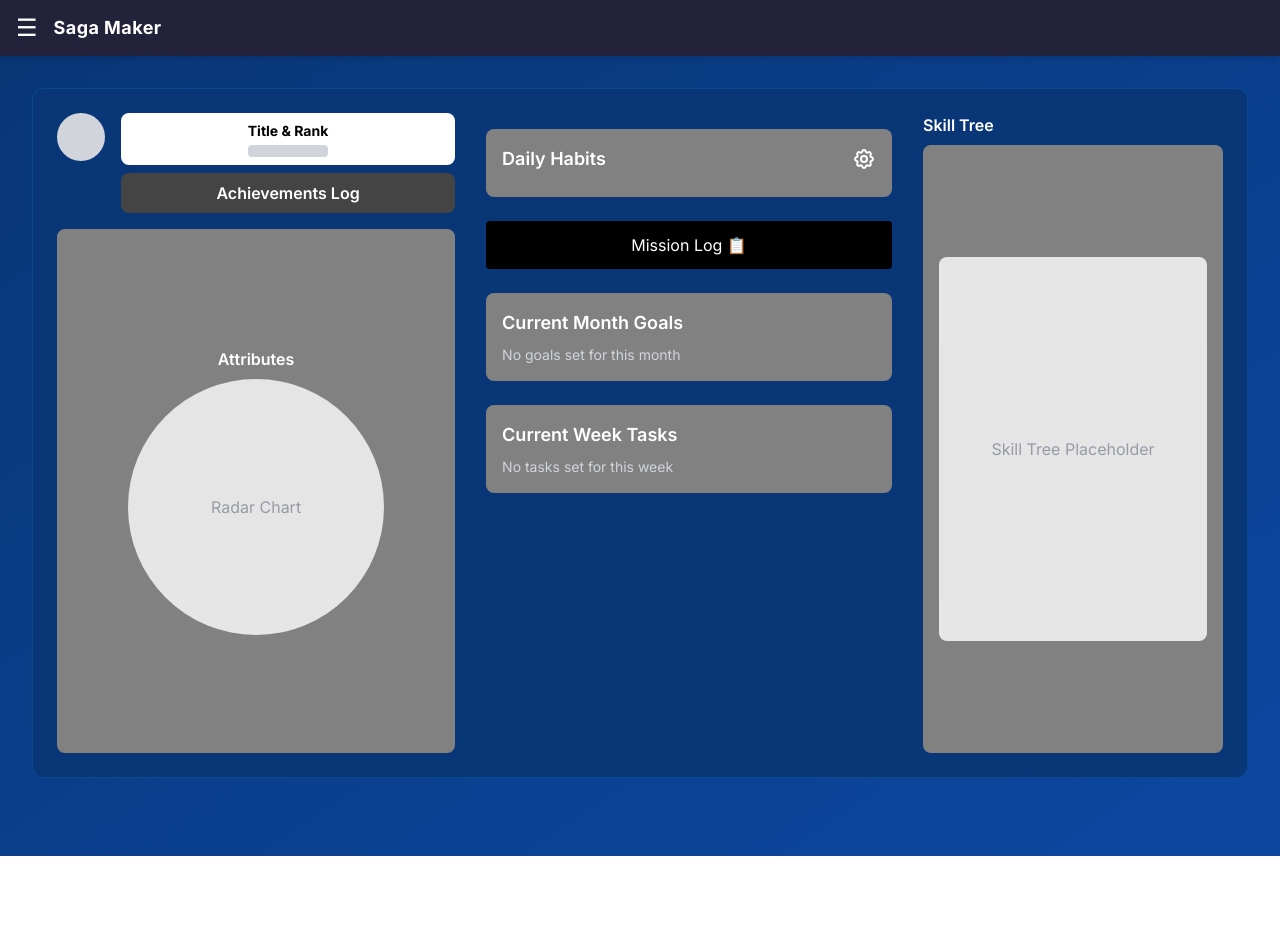
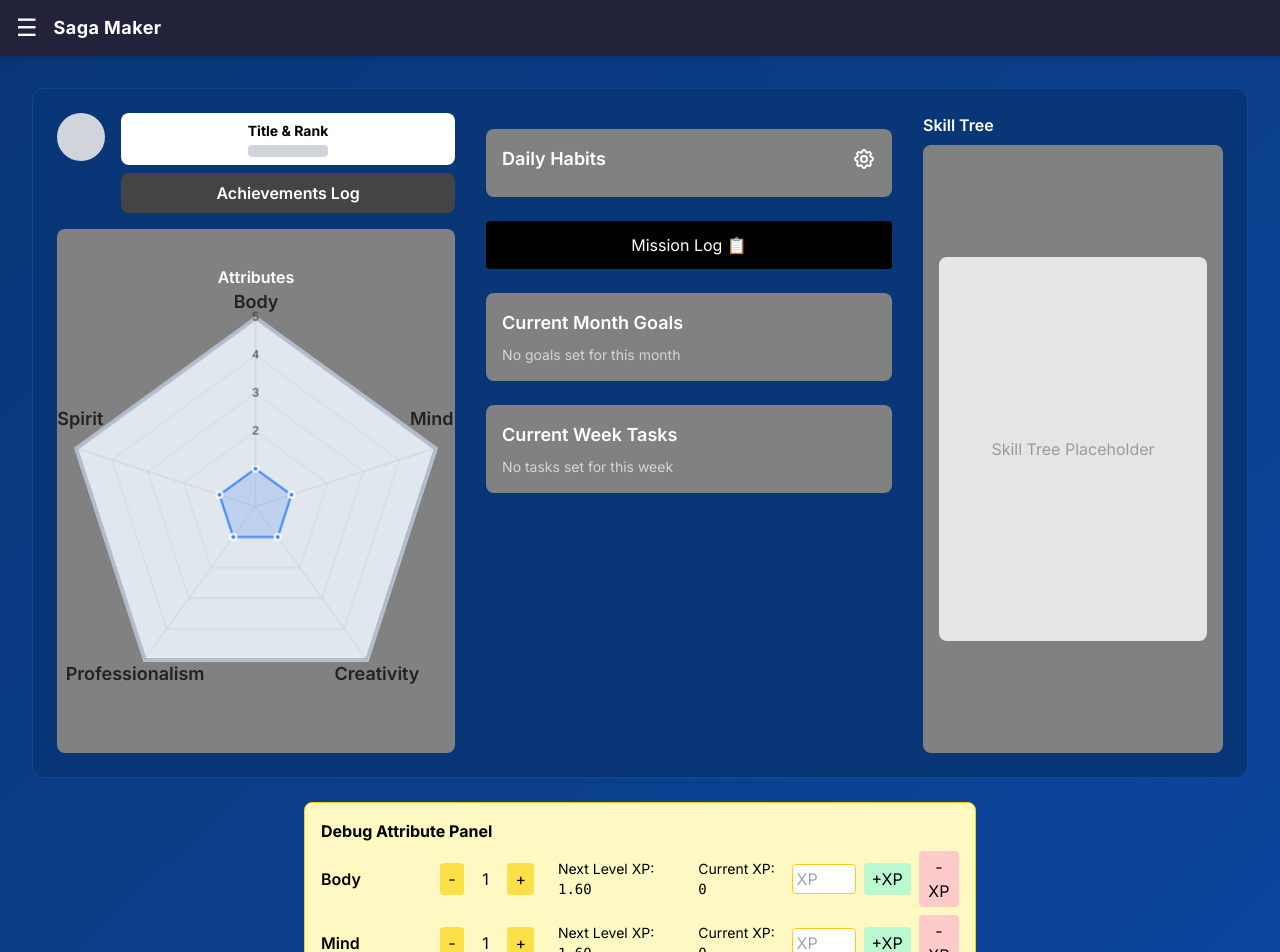
Before and after one commit to sunshine-studios/sagamaker, a Next.js app: page / in a window 1280 px wide. Shown: the top 952 px of the page. Before the commit the page ends 856 px from the top, so only its background shows below. Built offline with nearby package versions, Linux system fonts and the light colour scheme.

Commit message:
Created the Debug menu for the XP system

```diff
--- a/src/app/page.tsx
+++ b/src/app/page.tsx
@@ -1,18 +1,139 @@
 'use client';
 
+import React, { useState } from 'react';
 import MiddleColumn from '@/components/MiddleColumn';
-import LeftColumn from '@/components/LeftColumn';
+import LeftColumn, { usePersistentAttributes, ATTRIBUTE_KEYS, AttributeKey, Attributes } from '@/components/LeftColumn';
 import RightColumn from '@/components/RightColumn';
 
 export default function Home() {
+  const [attributes, setAttributes] = usePersistentAttributes();
+  // XP state for each category
+  const [xp, setXp] = useState<Record<AttributeKey, number>>({
+    Body: 0,
+    Mind: 0,
+    Creativity: 0,
+    Professionalism: 0,
+    Spirit: 0,
+  });
+  // input state for each category
+  const [xpInput, setXpInput] = useState<Record<AttributeKey, string>>({
+    Body: '',
+    Mind: '',
+    Creativity: '',
+    Professionalism: '',
+    Spirit: '',
+  });
+
+  // Calculate XP required for a given level
+  const getLevelXP = (level: number) => {
+    const x = level;
+    return (2 * x * x) / 5;
+  };
+
+  // Calculate level from XP
+  const getLevelFromXP = (xpValue: number) => {
+    let level = 0;
+    while (xpValue >= getLevelXP(level + 1)) {
+      level++;
+    }
+    return level;
+  };
+
+  // When XP changes, update both XP and level
+  const handleXpChange = (key: AttributeKey, delta: number) => {
+    setXp(prev => {
+      const newXP = Math.max(0, prev[key] + delta);
+      const newLevel = getLevelFromXP(newXP);
+      setAttributes(prevAttr => ({
+        ...prevAttr,
+        [key]: newLevel,
+      }));
+      return {
+        ...prev,
+        [key]: newXP,
+      };
+    });
+  };
+
+  // Handle input change for XP
+  const handleXpInputChange = (key: AttributeKey, value: string) => {
+    setXpInput(prev => ({ ...prev, [key]: value }));
+  };
+
+  // Parse input and add/subtract XP
+  const handleXpInputApply = (key: AttributeKey, sign: 1 | -1) => {
+    const value = parseInt(xpInput[key], 10);
+    if (!isNaN(value)) {
+      handleXpChange(key, value * sign);
+      setXpInput(prev => ({ ...prev, [key]: '' }));
+    }
+  };
+
+  // Debug panel for attribute adjustment (manual level adjustment)
+  const handleChange = (key: AttributeKey, delta: number) => {
+    setAttributes((prev: Attributes) => {
+      const newLevel = Math.max(0, prev[key] + delta);
+      // When manually changing level, also update XP to minimum for that level
+      setXp(prevXp => ({
+        ...prevXp,
+        [key]: getLevelXP(newLevel),
+      }));
+      return {
+        ...prev,
+        [key]: newLevel,
+      };
+    });
+  };
+
+  // XP calculation function for next level
+  const getNextLevelXP = (level: number) => {
+    const x = level + 1;
+    return ((2 * x * x) / 5).toFixed(2);
+  };
+
   return (
     <main className="min-h-screen p-8">
       <div className="w-full">
         <div className="bg-[#083676] backdrop-blur-lg rounded-xl p-6 border border-blue-500/20 w-full">
           <div className="flex flex-row gap-[15px] w-full min-h-[80vh] items-stretch justify-center">
-            <div className="w-[400px] min-w-[300px] flex flex-col"><LeftColumn /></div>
+            <div className="w-[400px] min-w-[300px] flex flex-col">
+              <LeftColumn attributes={attributes} setAttributes={setAttributes} />
+            </div>
             <div className="w-[440px] flex flex-col"><MiddleColumn /></div>
             <div className="flex-1 min-w-[300px] flex flex-col"><RightColumn /></div>
+          </div>
+        </div>
+        {/* Debug Panel */}
+        <div className="mt-6 p-4 bg-yellow-100 border border-yellow-400 rounded-lg w-full max-w-2xl mx-auto">
+          <h3 className="font-bold mb-2 text-black">Debug Attribute Panel</h3>
+          <div className="flex flex-col gap-2">
+            {(ATTRIBUTE_KEYS as AttributeKey[]).map((key) => (
+              <div key={key} className="flex items-center gap-2 text-black">
+                <span className="w-32 font-semibold">{key}</span>
+                <button className="px-2 py-1 bg-yellow-300 rounded" onClick={() => handleChange(key, -1)}>-</button>
+                <span className="w-8 text-center">{attributes[key]}</span>
+                <button className="px-2 py-1 bg-yellow-300 rounded" onClick={() => handleChange(key, 1)}>+</button>
+                <span className="ml-4 text-sm text-black">Next Level XP: <span className="font-mono">{getNextLevelXP(attributes[key])}</span></span>
+                {/* Current XP */}
+                <span className="ml-4 text-sm text-black">Current XP: <span className="font-mono">{xp[key]}</span></span>
+                {/* XP input and buttons */}
+                <input
+                  type="number"
+                  className="ml-2 w-16 px-1 py-0.5 border border-yellow-400 rounded"
+                  value={xpInput[key]}
+                  onChange={e => handleXpInputChange(key, e.target.value)}
+                  placeholder="XP"
+                />
+                <button
+                  className="px-2 py-1 bg-green-200 rounded"
+                  onClick={() => handleXpInputApply(key, 1)}
+                >+XP</button>
+                <button
+                  className="px-2 py-1 bg-red-200 rounded"
+                  onClick={() => handleXpInputApply(key, -1)}
+                >-XP</button>
+              </div>
+            ))}
           </div>
         </div>
       </div>
--- a/src/components/LeftColumn.tsx
+++ b/src/components/LeftColumn.tsx
@@ -1,6 +1,129 @@
-import React from 'react';
+import React, { useEffect, useState } from 'react';
+import { Radar } from 'react-chartjs-2';
+import {
+  Chart as ChartJS,
+  RadialLinearScale,
+  PointElement,
+  LineElement,
+  Filler,
+  Tooltip,
+  Legend,
+} from 'chart.js';
 
-const LeftColumn = () => {
+ChartJS.register(RadialLinearScale, PointElement, LineElement, Filler, Tooltip, Legend);
+
+const ATTRIBUTE_KEYS = [
+  'Body',
+  'Mind',
+  'Creativity',
+  'Professionalism',
+  'Spirit',
+];
+
+const DEFAULT_ATTRIBUTES = {
+  Body: 1,
+  Mind: 1,
+  Spirit: 1,
+  Professionalism: 1,
+  Creativity: 1,
+};
+
+const ATTRIBUTES_LS_KEY = 'user-attributes-v1';
+
+export type AttributeKey = keyof typeof DEFAULT_ATTRIBUTES;
+export type Attributes = typeof DEFAULT_ATTRIBUTES;
+
+const PentagonFrame = ({ size = 420, color = '#e0e7ef', children }: { size?: number, color?: string, children?: React.ReactNode }) => {
+  // Pentagon points calculation (90% of radius for better fit)
+  const points = Array.from({ length: 5 }).map((_, i) => {
+    const angle = ((Math.PI * 2) / 5) * i - Math.PI / 2;
+    const r = size / 2 * 0.9;
+    return [
+      size / 2 + r * Math.cos(angle),
+      size / 2 + r * Math.sin(angle),
+      angle
+    ];
+  });
+  const pointsStr = points.map(([x, y]) => `${x},${y}`).join(' ');
+  return (
+    <div style={{ width: size, height: size }} className="absolute left-1/2 top-1/2 -translate-x-1/2 -translate-y-1/2 pointer-events-none z-0">
+      <svg width={size} height={size} style={{ position: 'absolute', left: 0, top: 0 }}>
+        <polygon points={pointsStr} fill={color} stroke="#b6c2d1" strokeWidth="4" />
+      </svg>
+      {children}
+    </div>
+  );
+};
+
+const LeftColumn = ({ attributes, setAttributes }: { attributes: Attributes, setAttributes: React.Dispatch<React.SetStateAction<Attributes>> }) => {
+  // Prepare data for radar chart
+  const radarData = {
+    labels: ATTRIBUTE_KEYS,
+    datasets: [
+      {
+        label: 'Attributes',
+        data: ATTRIBUTE_KEYS.map(key => attributes[key as AttributeKey]),
+        backgroundColor: 'rgba(59, 130, 246, 0.2)', // blue-500 with opacity
+        borderColor: 'rgba(59, 130, 246, 1)',
+        borderWidth: 2,
+        pointBackgroundColor: 'rgba(59, 130, 246, 1)',
+        pointBorderColor: '#fff',
+        pointHoverBackgroundColor: '#fff',
+        pointHoverBorderColor: 'rgba(59, 130, 246, 1)',
+      },
+    ],
+  };
+
+  const radarOptions = {
+    responsive: true,
+    plugins: {
+      legend: { display: false },
+      tooltip: { enabled: true },
+    },
+    layout: {
+      padding: 40, // Padding for chart
+    },
+    scales: {
+      r: {
+        angleLines: { display: true },
+        suggestedMin: 0,
+        suggestedMax: Math.max(...ATTRIBUTE_KEYS.map(key => attributes[key as AttributeKey]), 5),
+        pointLabels: {
+          display: false,
+        },
+        grid: { color: 'rgba(0,0,0,0.08)' },
+        ticks: {
+          color: '#333',
+          stepSize: 1,
+          backdropColor: 'transparent',
+        },
+      },
+    },
+  };
+
+  // Custom label positions (outside pentagon)
+  const labelRadius = 0.98; // slightly outside the pentagon
+  const pentagonSize = 420;
+  const labelPositions = [
+    { label: 'Body' },
+    { label: 'Mind' },
+    { label: 'Creativity' },
+    { label: 'Professionalism' },
+    { label: 'Spirit' },
+  ].map(({ label }, i) => {
+    // For Mind (i === 1) and Spirit (i === 4), move up and inwards
+    const inwardRadius = label === 'Mind' || label === 'Spirit' ? labelRadius - 0.10 : labelRadius;
+    const angle = ((Math.PI * 2) / 5) * i - Math.PI / 2;
+    const r = pentagonSize / 2 * inwardRadius;
+    let x = pentagonSize / 2 + r * Math.cos(angle);
+    let y = pentagonSize / 2 + r * Math.sin(angle);
+    // Move up a bit more for Mind and Spirit
+    if (label === 'Mind' || label === 'Spirit') {
+      y -= 32;
+    }
+    return { label, x, y };
+  });
+
   return (
     <div className="flex flex-col gap-4 w-full h-full">
       {/* Top Row: Profile + Title/Rank/Achievements */}
@@ -17,11 +140,35 @@ const LeftColumn = () => {
         </div>
       </div>
 
-      {/* Attributes Radar Chart Placeholder (larger) */}
-      <div className="bg-[#818181] rounded-lg p-4 flex flex-col items-center flex-1 min-h-0 w-full justify-center">
+      {/* Attributes Radar Chart */}
+      <div className="bg-[#818181] rounded-lg flex-1 min-h-0 w-full flex flex-col justify-center items-center relative p-4">
         <span className="text-white font-semibold mb-2">Attributes</span>
-        <div className="w-64 h-64 bg-white rounded-full opacity-80 flex items-center justify-center">
-          <span className="text-gray-400">Radar Chart</span>
+        <div className="relative flex items-center justify-center w-[420px] h-[420px]">
+          <PentagonFrame size={420} color="#e0e7ef">
+            {/* Custom labels */}
+            {labelPositions.map(({ label, x, y }, idx) => (
+              <span
+                key={label}
+                style={{
+                  position: 'absolute',
+                  left: x,
+                  top: y,
+                  transform: 'translate(-50%, -50%)',
+                  color: '#222',
+                  fontWeight: 600,
+                  fontSize: 18,
+                  pointerEvents: 'none',
+                  zIndex: 20,
+                  whiteSpace: 'nowrap',
+                }}
+              >
+                {label}
+              </span>
+            ))}
+          </PentagonFrame>
+          <div className="absolute left-1/2 top-1/2 -translate-x-1/2 -translate-y-1/2 w-[475px] h-[475px] z-10 flex items-center justify-center">
+            <Radar data={radarData} options={radarOptions} style={{ width: '100%', height: '100%' }} />
+          </div>
         </div>
       </div>
     </div>
@@ -29,3 +176,26 @@ const LeftColumn = () => {
 };
 
 export default LeftColumn;
+
+export const usePersistentAttributes = () => {
+  const [attributes, setAttributes] = React.useState<Attributes>(DEFAULT_ATTRIBUTES);
+
+  React.useEffect(() => {
+    const stored = localStorage.getItem(ATTRIBUTES_LS_KEY);
+    if (stored) {
+      try {
+        setAttributes(JSON.parse(stored));
+      } catch {
+        setAttributes(DEFAULT_ATTRIBUTES);
+      }
+    }
+  }, []);
+
+  React.useEffect(() => {
+    localStorage.setItem(ATTRIBUTES_LS_KEY, JSON.stringify(attributes));
+  }, [attributes]);
+
+  return [attributes, setAttributes] as const;
+};
+
+export { ATTRIBUTE_KEYS };
```
